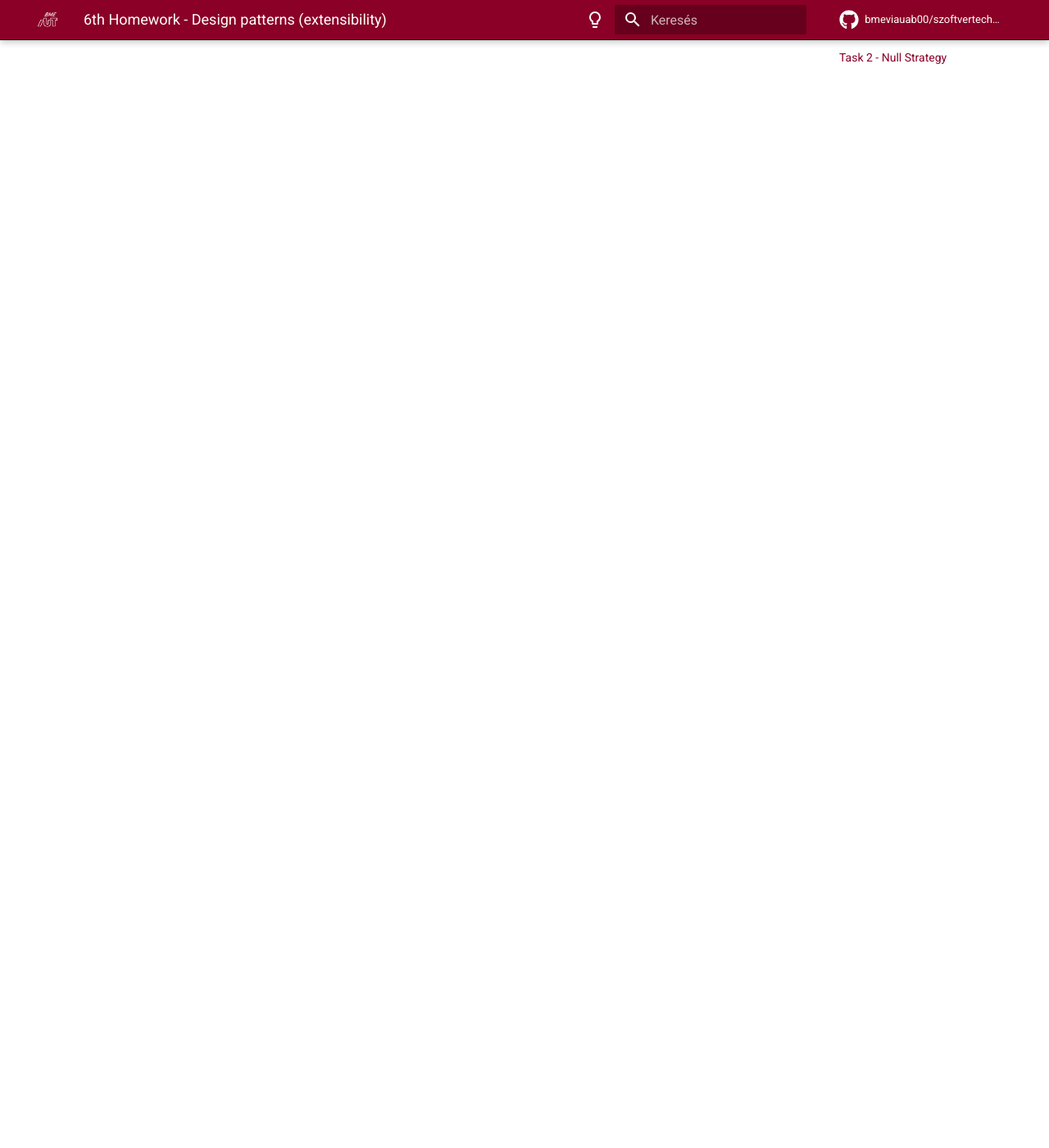
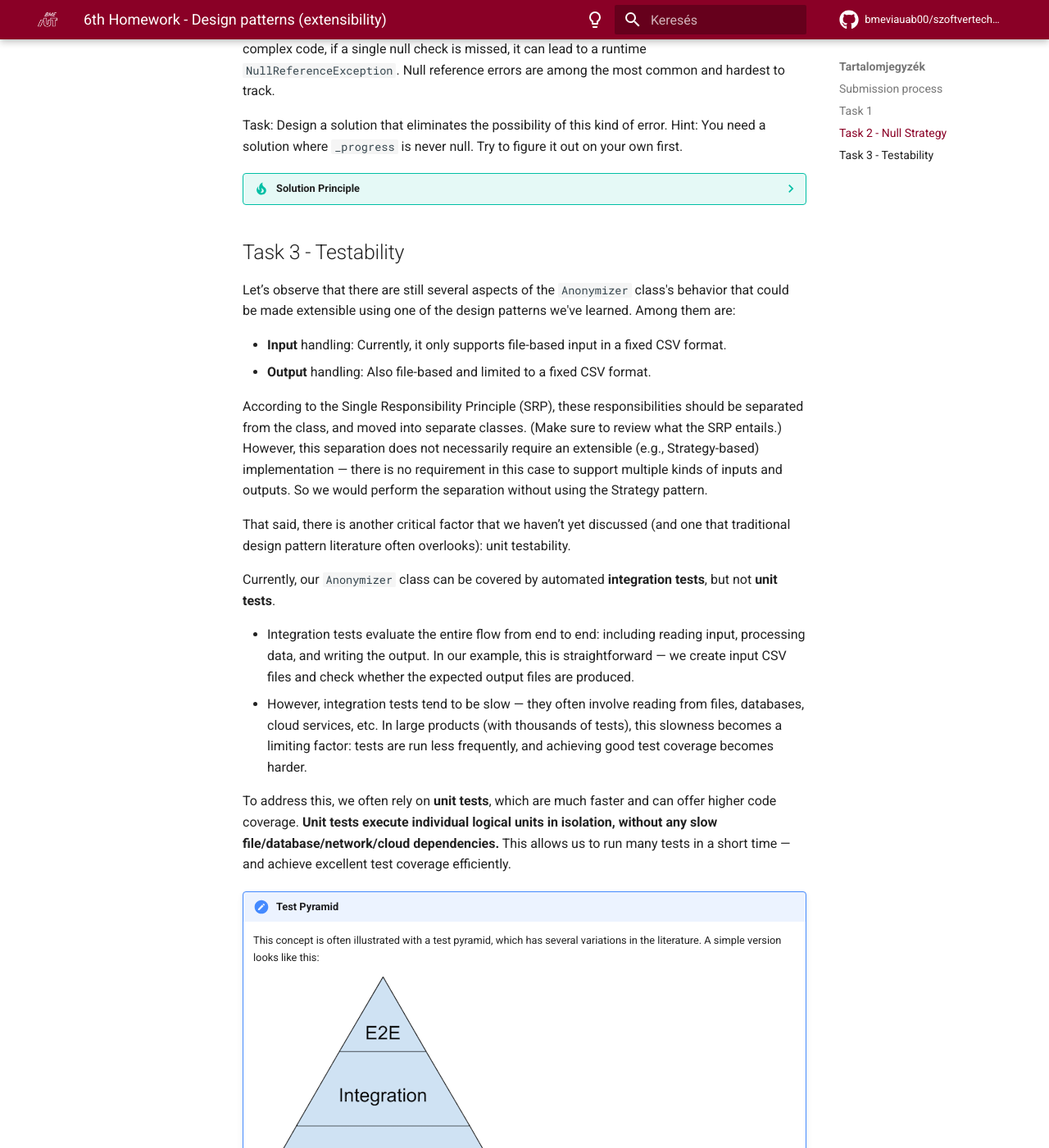
Before and after one commit to bmeviauab00/szoftvertechnikak, an MkDocs documentation site: the page built from docs/hazi/6-tervezesi-mintak/index_eng.md, in a window 1280 px wide and 1400 px high, scrolled down 2341 px. Shown: the whole window at 82% size. Built offline with MkDocs 1.6.1 and Material for MkDocs 9.7.7, drawn with Linux system fonts in a browser that asks for light colours; emoji names are drawn with the system emoji font; comment, search, counter and statistics services are not loaded; the version menu is left out; some of the changed text lies outside the part shown.

Commit message:
Task 3 wip

```diff
--- a/docs/hazi/6-tervezesi-mintak/index_eng.md
+++ b/docs/hazi/6-tervezesi-mintak/index_eng.md
@@ -51,3 +51,47 @@ The starting state of the homework corresponds to the final state of Lab 6. In t
 - What does it mean that applying the Strategy pattern results in satisfying the Open/Closed Principle in the solution? (You can read about the Open/Closed Principle in the lecture and lab materials.)
 
 ## Task 2 - Null Strategy
+
+Looking at the constructor parameters of `Anonymizer`, you’ll see that it accepts `null` as a valid value for the progress strategy. This makes sense — the user of the Anonymizer class might not care about progress updates. However, this approach has a downside: if `_progress `is null, then every usage of it in the class must include a null check. Indeed, the code uses the null-conditional operator `?.` to safely invoke methods on `_progress`. But this is a risky practice: in more complex code, if a single null check is missed, it can lead to a runtime `NullReferenceException`. Null reference errors are among the most common and hardest to track.
+
+Task: Design a solution that eliminates the possibility of this kind of error. Hint: You need a solution where `_progress` is never null. Try to figure it out on your own first.
+
+??? tip "Solution Principle"
+    The key idea is this: Create a new strategy implementation of `IProgress` (e.g., called `NullProgress`), which is used when no progress reporting is needed. This implementation will do nothing — the method body will be empty. Then, in the `Anonymizer` constructor, whenever the caller passes null for the progress parameter, instantiate a `NullProgress` object and assign it to `_progress`. Now, `_progress` is guaranteed never to be null, and you can safely remove all null checks from the code.
+
+    This technique also has a name — it is commonly referred to as the **Null Object** pattern.
+
+## Task 3 - Testability
+
+Let’s observe that there are still several aspects of the `Anonymizer` class's behavior that could be made extensible using one of the design patterns we've learned. Among them are:
+
+* **Input** handling: Currently, it only supports file-based input in a fixed CSV format.
+* **Output** handling: Also file-based and limited to a fixed CSV format.
+
+According to the Single Responsibility Principle (SRP), these responsibilities should be separated from the class, and moved into separate classes. (Make sure to review what the SRP entails.) However, this separation does not necessarily require an extensible (e.g., Strategy-based) implementation — there is no requirement in this case to support multiple kinds of inputs and outputs. So we would perform the separation without using the Strategy pattern.
+
+That said, there is another critical factor that we haven’t yet discussed (and one that traditional design pattern literature often overlooks): unit testability.
+
+Currently, our `Anonymizer` class can be covered by automated **integration tests**, but not **unit tests**.
+
+* Integration tests evaluate the entire flow from end to end: including reading input, processing data, and writing the output. In our example, this is straightforward — we create input CSV files and check whether the expected output files are produced.
+* However, integration tests tend to be slow — they often involve reading from files, databases, cloud services, etc. In large products (with thousands of tests), this slowness becomes a limiting factor: tests are run less frequently, and achieving good test coverage becomes harder.
+
+To address this, we often rely on **unit tests**, which are much faster and can offer higher code coverage. **Unit tests execute individual logical units in isolation, without any slow file/database/network/cloud dependencies.** This allows us to run many tests in a short time — and achieve excellent test coverage efficiently.
+
+!!! note "Test Pyramid"
+    This concept is often illustrated with a test pyramid, which has several variations in the literature. A simple version looks like this:
+
+    ![Test pyramid](images/testing-pyramid.png)
+
+    The higher we go in the pyramid layers, the more comprehensive the tests become, but they are also slower and more expensive to run. That’s why we usually create fewer of them (and achieve lower code coverage with them). At the top of the pyramid are automated E2E (End-to-End) or GUI tests. Below them are integration tests that cover multiple components or modules together. At the base of the pyramid are unit tests, which we write in the greatest numbers (hence the widest layer at the bottom).
+
+    Fun fact: When a development team neglects unit testing for a long time, the codebase becomes structurally difficult to test at that level. As a result, only a few unit tests get written, maybe some integration tests on top — and the testing effort falls mostly on a large number of E2E/GUI tests written by QA teams. In contrast to the pyramid, this structure resembles an ice cream cone — just imagine a few scoops at the top. This is often referred to as the ice cream cone anti-pattern (and it’s not the kind of ice cream we like). However, it’s worth noting that exceptions exist: Some applications contain very little logic within their individual parts, and instead focus heavily on the integration of simple modules. In such cases, it is natural for integration tests to be the dominant layer.
+
+By default, many classes are not unit-testable as they are. The current version of the `Anonymizer` class is one such case — it's hardcoded to work only with slow, file-based input. But suppose we want to unit test the logic of its `Run` method. In that case, it doesn’t matter whether the input comes from a slow file or we simply create a few `Person` objects using `new` in code (which is orders of magnitude faster).
+
+The solution — to make our code unit-testable — is simple:
+
+<div class="grid cards" markdown>
+
+<div class="grid cards" markdown>
```
